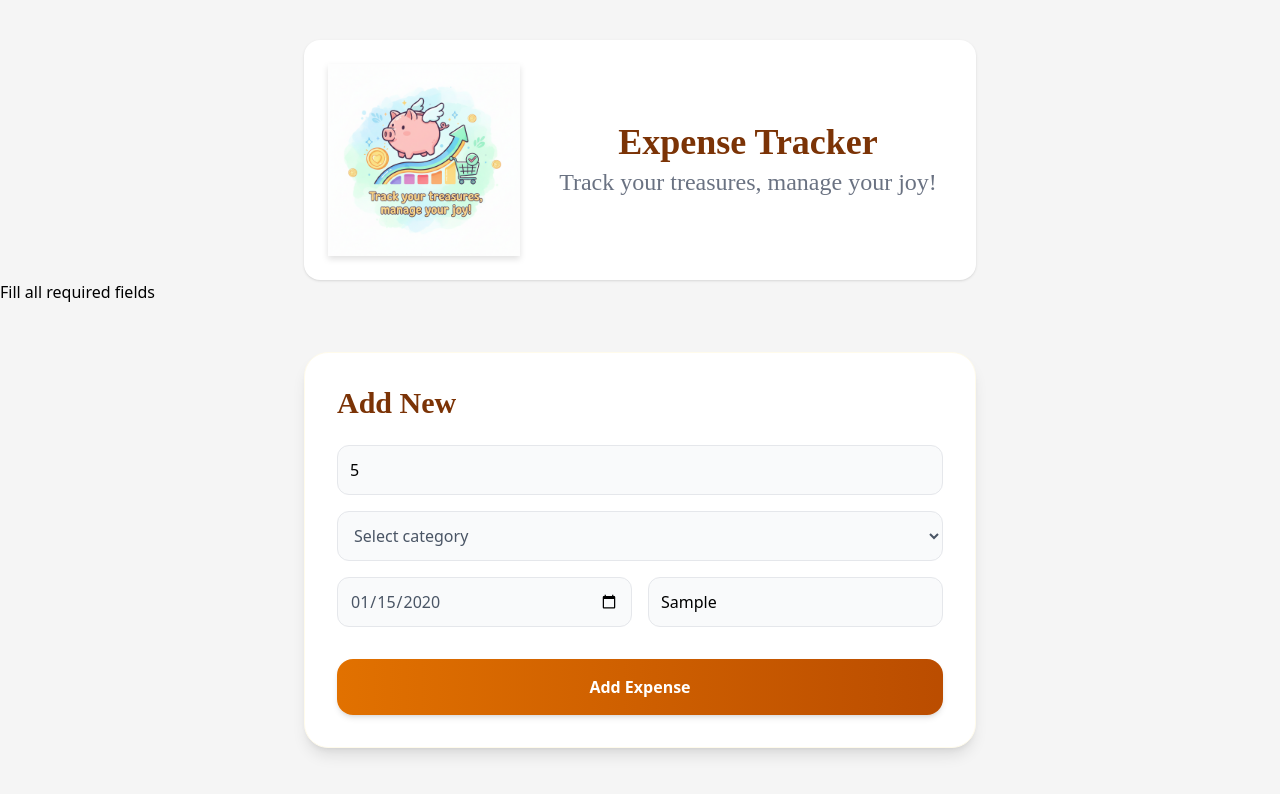
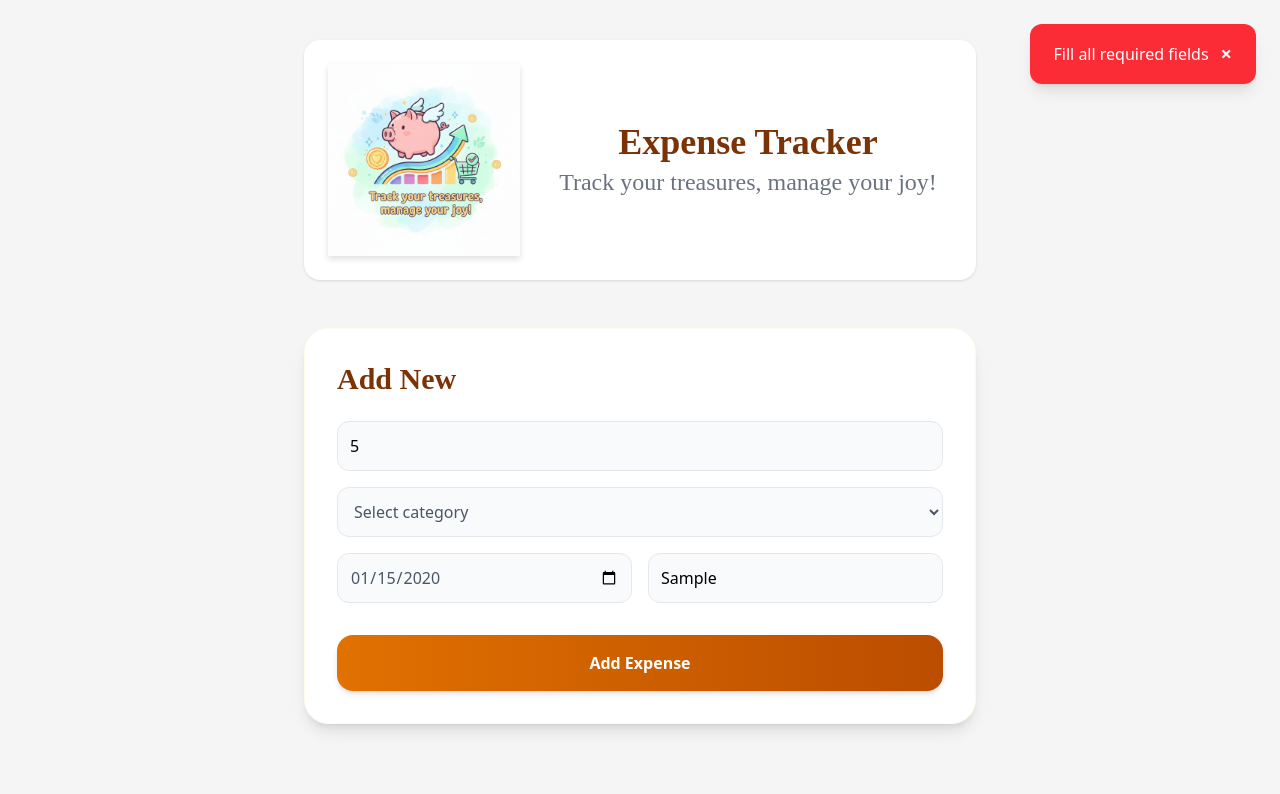
Before and after one commit to bijayjha2025/Projects-React, a React (Vite) app in the folder ExpenseTracker/: page / in a window 1280 px wide. Both pictures are taken after typing "5", "2020-01-15", "Sample" into the empty fields and a click on the button "Add Expense". Shown: the top 794 px of the page. Built offline with nearby package versions, Linux system fonts and the light colour scheme; a web font is replaced by a local one.

Commit message:
styling error message

```diff
--- a/ExpenseTracker/src/Components/ErrorMessage.jsx
+++ b/ExpenseTracker/src/Components/ErrorMessage.jsx
@@ -1,9 +1,9 @@
 
 function ErrorMessage({message, onClose}){
     return(
-        <div>
-          <span>{message}</span>
-          <button onClick={onClose}></button>
+        <div className="fixed top-6 right-6 bg-red-500 text-white px-6 py-4 rounded-xl shadow-lg flex items-center gap-3 animate-slideIn z-50">
+          <span className="font-medium">{message}</span>
+          <button onClick={onClose} className="text-white hover:text-gray-200 font-bold text-xl">×</button>
         </div>
     );
 }
--- a/ExpenseTracker/src/Components/ExpenseForm.jsx
+++ b/ExpenseTracker/src/Components/ExpenseForm.jsx
@@ -44,7 +44,7 @@ function ExpenseForm(){
          <form onSubmit={handleSubmit} className='flex flex-col gap-4'>
             <input type="number" placeholder="Amount" value= {amount} onChange={(e) => setAmount(e.target.value)} className='p-3 bg-gray-50 border border-gray-200 rounded-xl focus:ring-2 focus:ring-amber-400 outline-none transition-all'/>
 
-            <select value={category} onChange={(e) => setCategory(e.target.value)} className='p-3 bg-gray-50 border border-gray-200 rounded-xl focus:ring-2 focus:ring-amber-400 hover: ring-mber-200 outline-none text-gray-600'>
+            <select value={category} onChange={(e) => setCategory(e.target.value)} className='p-3 bg-gray-50 border border-gray-200 rounded-xl focus:ring-2 focus:ring-amber-400 hover:border-amber-200 outline-none text-gray-600'>
                 <option value="">Select category</option>
                 <option value="Food">Food</option>
                 <option value="Transportation">Transportation</option>
@@ -59,7 +59,7 @@ function ExpenseForm(){
              <input type="text" placeholder="Note (optional)" value={note} onChange={(e) => setNote(e.target.value)} className='flex-1 p-3 bg-gray-50 border border-gray-200 rounded-xl focus:ring-2 focus:ring-amber-400 hover:border-amber-200 outline-none placeholder:text-gray-400'/>
             </div>
 
-            <button type="submit" className='mt-4 bg-gradient-to-r from-amber-600 to-amber-700 hover:from-amber-700 hover:to-amber-800 text-white font-bold py-4 rounded-2xl shadow-md transform active:scale-95 transition-all'>Add Expense</button>
+            <button type="submit" className='cursor-pointer mt-4 bg-gradient-to-r from-amber-600 to-amber-700 hover:from-amber-700 hover:to-amber-800 text-white font-bold py-4 rounded-2xl shadow-md transform active:scale-95 transition-all'>Add Expense</button>
          </form>
         </div>
         </>
--- a/ExpenseTracker/src/index.css
+++ b/ExpenseTracker/src/index.css
@@ -4,3 +4,18 @@
 @theme {
   --font-story: "Story Script", cursive;
 }
+
+@keyframes slideIn {
+    from {
+        transform: translateX(100%);
+        opacity: 0;
+    }
+    to {
+        transform: translateX(0);
+        opacity: 1;
+    }
+}
+
+.animate-slideIn {
+    animation: slideIn 0.3s ease-out;
+}
```
